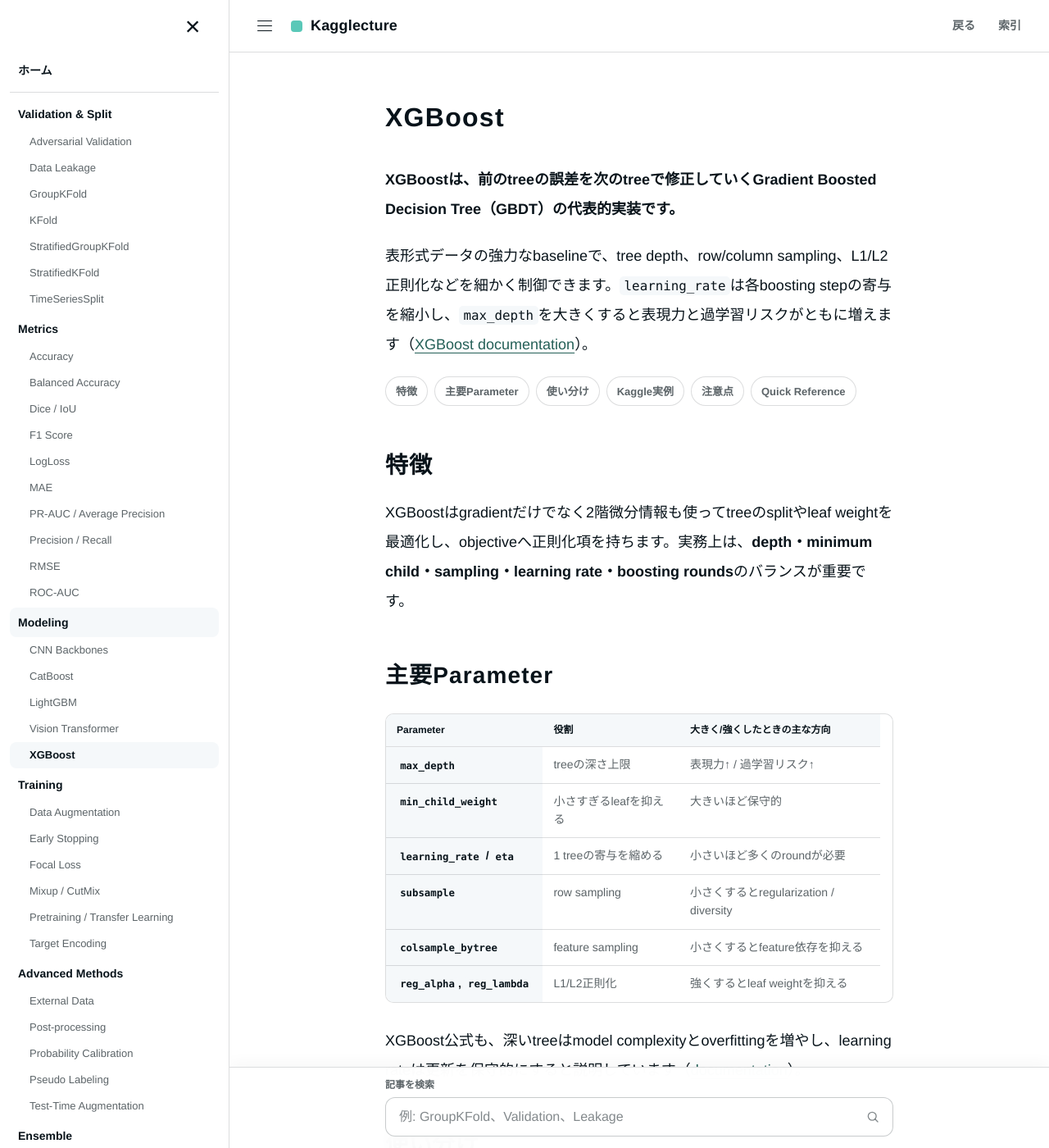
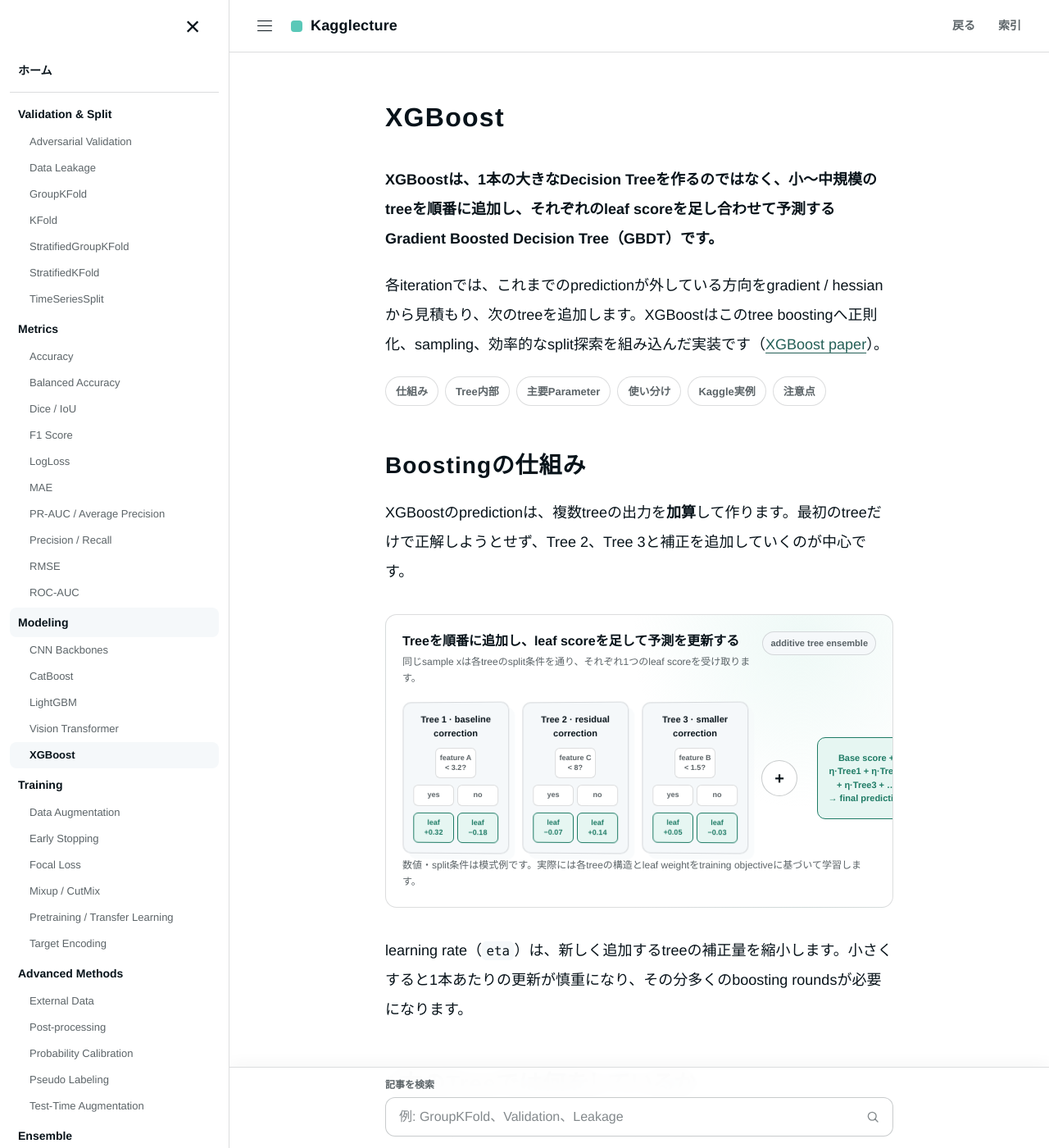
Before and after one commit to morikazu1119/Kagglecture, a Jekyll site: the page built from wiki/modeling/xgboost.md, in a window 1280 px wide and 1400 px high. Shown: the whole window at 82% size. Built offline with Jekyll 4.4.1, drawn with Linux system fonts in a browser that asks for light colours; some of the changed text lies outside the part shown.

Commit message:
Add XGBoost tree ensemble architecture visual

```diff
--- a/wiki/modeling/xgboost.md
+++ b/wiki/modeling/xgboost.md
@@ -1,7 +1,7 @@
 ---
 layout: default
 title: XGBoost
-summary: 正則化されたGradient Boosted Decision Treeを高性能に学習する、表形式Kaggleの定番モデル。
+summary: 正則化されたDecision Treeを順番に追加し、前までの予測誤差を次のtreeで補正するGradient Boosted Decision Tree実装。
 type: reference
 domain: kaggle
 topic: xgboost
@@ -17,22 +17,78 @@
 
 # XGBoost
 
-**XGBoostは、前のtreeの誤差を次のtreeで修正していくGradient Boosted Decision Tree（GBDT）の代表的実装です。**
+**XGBoostは、1本の大きなDecision Treeを作るのではなく、小〜中規模のtreeを順番に追加し、それぞれのleaf scoreを足し合わせて予測するGradient Boosted Decision Tree（GBDT）です。**
 
-表形式データの強力なbaselineで、tree depth、row/column sampling、L1/L2正則化などを細かく制御できます。`learning_rate`は各boosting stepの寄与を縮小し、`max_depth`を大きくすると表現力と過学習リスクがともに増えます（[XGBoost documentation](https://xgboost.readthedocs.io/en/stable/parameter.html)）。
+各iterationでは、これまでのpredictionが外している方向をgradient / hessianから見積もり、次のtreeを追加します。XGBoostはこのtree boostingへ正則化、sampling、効率的なsplit探索を組み込んだ実装です（[XGBoost paper](https://arxiv.org/abs/1603.02754)）。
 
 <nav class="article-jump-nav" aria-label="ページ内ナビゲーション">
-  <a href="#mechanism">特徴</a>
+  <a href="#mechanism">仕組み</a>
+  <a href="#tree">Tree内部</a>
   <a href="#parameters">主要Parameter</a>
   <a href="#comparison">使い分け</a>
   <a href="#kaggle-examples">Kaggle実例</a>
   <a href="#pitfalls">注意点</a>
-  <a href="#quick-reference">Quick Reference</a>
 </nav>
 
-## 特徴 {#mechanism}
+## Boostingの仕組み {#mechanism}
 
-XGBoostはgradientだけでなく2階微分情報も使ってtreeのsplitやleaf weightを最適化し、objectiveへ正則化項を持ちます。実務上は、**depth・minimum child・sampling・learning rate・boosting rounds**のバランスが重要です。
+XGBoostのpredictionは、複数treeの出力を**加算**して作ります。最初のtreeだけで正解しようとせず、Tree 2、Tree 3と補正を追加していくのが中心です。
+
+<div class="model-architecture" aria-label="XGBoostで複数treeのleaf scoreを加算する構造">
+  <div class="model-architecture__header">
+    <div><div class="model-architecture__title">Treeを順番に追加し、leaf scoreを足して予測を更新する</div><p class="model-architecture__subtitle">同じsample xは各treeのsplit条件を通り、それぞれ1つのleaf scoreを受け取ります。</p></div>
+    <span class="model-architecture__badge">additive tree ensemble</span>
+  </div>
+  <div class="tree-ensemble">
+    <section class="tree-card">
+      <div class="tree-card__title">Tree 1 · baseline correction</div>
+      <div class="mini-tree">
+        <div class="tree-node is-root">feature A &lt; 3.2?</div>
+        <div class="tree-node is-left">yes</div><div class="tree-node is-right">no</div>
+        <div class="tree-node is-left is-leaf">leaf +0.32</div><div class="tree-node is-right is-leaf">leaf −0.18</div>
+      </div>
+    </section>
+    <section class="tree-card">
+      <div class="tree-card__title">Tree 2 · residual correction</div>
+      <div class="mini-tree">
+        <div class="tree-node is-root">feature C &lt; 8?</div>
+        <div class="tree-node is-left">yes</div><div class="tree-node is-right">no</div>
+        <div class="tree-node is-left is-leaf">leaf −0.07</div><div class="tree-node is-right is-leaf">leaf +0.14</div>
+      </div>
+    </section>
+    <section class="tree-card">
+      <div class="tree-card__title">Tree 3 · smaller correction</div>
+      <div class="mini-tree">
+        <div class="tree-node is-root">feature B &lt; 1.5?</div>
+        <div class="tree-node is-left">yes</div><div class="tree-node is-right">no</div>
+        <div class="tree-node is-left is-leaf">leaf +0.05</div><div class="tree-node is-right is-leaf">leaf −0.03</div>
+      </div>
+    </section>
+    <div class="tree-sum" aria-label="加算">+</div>
+    <div class="boost-output">Base score + η·Tree1 + η·Tree2 + η·Tree3 + …<br>→ final prediction</div>
+  </div>
+  <p class="model-architecture__caption">数値・split条件は模式例です。実際には各treeの構造とleaf weightをtraining objectiveに基づいて学習します。</p>
+</div>
+
+learning rate（`eta`）は、新しく追加するtreeの補正量を縮小します。小さくすると1本あたりの更新が慎重になり、その分多くのboosting roundsが必要になります。
+
+## 1本のTreeでは何をしているか {#tree}
+
+1つのsampleは、feature条件を上から順に判定してleafへ到達します。leafに入っている連続値がそのtreeの出力です。classificationでも各tree自体はclass labelを直接返すというより、最終scoreへ加える値を返します。
+
+<div class="model-architecture" aria-label="XGBoostの1本のDecision Tree内部">
+  <div class="model-architecture__header"><div><div class="model-architecture__title">Feature条件でsampleを分岐し、最後にleaf scoreを返す</div><p class="model-architecture__subtitle">depthを増やすほど細かいfeature interactionを表現できますが、過学習riskも増えます。</p></div><span class="model-architecture__badge">tree structure</span></div>
+  <div class="residual-architecture" style="grid-template-columns:repeat(5,minmax(0,1fr))">
+    <div class="residual-node">sample x</div>
+    <div class="residual-node">A &lt; 3.2?</div>
+    <div class="residual-node">C &lt; 8?</div>
+    <div class="residual-node is-add">leaf<br>+0.14</div>
+    <div class="residual-node">ensembleへ加算</div>
+  </div>
+  <p class="model-architecture__caption">この経路は1 sampleが通るpathだけを抜き出した模式図です。tree全体には他のbranch / leafも存在します。</p>
+</div>
+
+XGBoostはgradientだけでなく2階微分情報も用いた近似でsplit gainやleaf weightを最適化し、tree complexityへの正則化項を持ちます（[XGBoost paper](https://arxiv.org/abs/1603.02754)）。
 
 ## 主要Parameter {#parameters}
 
@@ -48,14 +104,12 @@
   </tbody>
 </table></div>
 
-XGBoost公式も、深いtreeはmodel complexityとoverfittingを増やし、learning rateは更新を保守的にすると説明しています（[documentation](https://xgboost.readthedocs.io/en/latest/r_docs/R-package/docs/reference/xgboost.html)）。
-
 ## 使い分け {#comparison}
 
 <div class="comparison-board" aria-label="XGBoostと他GBDTの使い分け">
-  <section class="comparison-card"><h4><a href="{{ '/wiki/modeling/lightgbm.html' | relative_url }}">LightGBM</a></h4><dl><dt>重視</dt><dd>高速なleaf-wise探索</dd><dt>特徴</dt><dd>histogram / native categorical</dd></dl></section>
-  <section class="comparison-card"><h4><a href="{{ '/wiki/modeling/catboost.html' | relative_url }}">CatBoost</a></h4><dl><dt>重視</dt><dd>categorical処理を減らす</dd><dt>特徴</dt><dd>ordered boosting</dd></dl></section>
-  <section class="comparison-card is-primary"><h4>XGBoost</h4><dl><dt>重視</dt><dd>robustなGBDT baseline</dd><dt>特徴</dt><dd>正則化・samplingを細かく制御</dd></dl></section>
+  <section class="comparison-card"><h4><a href="{{ '/wiki/modeling/lightgbm.html' | relative_url }}">LightGBM</a></h4><dl><dt>成長</dt><dd>leaf-wise</dd><dt>特徴</dt><dd>histogram / native categorical</dd></dl></section>
+  <section class="comparison-card"><h4><a href="{{ '/wiki/modeling/catboost.html' | relative_url }}">CatBoost</a></h4><dl><dt>核</dt><dd>ordered boosting</dd><dt>特徴</dt><dd>categorical処理を組み込み</dd></dl></section>
+  <section class="comparison-card is-primary"><h4>XGBoost</h4><dl><dt>核</dt><dd>regularized additive tree boosting</dd><dt>特徴</dt><dd>depth・sampling・正則化を細かく制御</dd></dl></section>
 </div>
 
 同じtabularでも3者の誤差は完全一致しないため、OOF比較してensemble候補にします。
@@ -82,12 +136,12 @@
 
 Target Encodingなど外部encodingを使うなら、model自体が強くてもencoding pipelineのLeakageでCVは壊れます。
 
-## Quick Reference {#quick-reference}
+## Quick Reference
 
-- tabularの強いbaseline。
+- 予測は複数treeのleaf scoreの加算。
+- 新しいtreeは前までの誤差を補正する方向へ追加される。
+- `eta`は1本のtreeの寄与を縮める。
 - depthと`min_child_weight`を対で見る。
-- row/feature samplingで正則化と多様性を作る。
-- Early Stoppingを使う。
 - OOFを保存してLightGBM/CatBoostとも比較する。
 
 ## 関連項目
@@ -99,8 +153,8 @@
 
 ## 参考文献
 
-1. [XGBoost, “XGBoost Parameters”](https://xgboost.readthedocs.io/en/stable/parameter.html)
-2. [XGBoost, “Fit XGBoost Model”](https://xgboost.readthedocs.io/en/latest/r_docs/R-package/docs/reference/xgboost.html)
+1. [Chen & Guestrin, “XGBoost: A Scalable Tree Boosting System”, 2016](https://arxiv.org/abs/1603.02754)
+2. [XGBoost, “XGBoost Parameters”](https://xgboost.readthedocs.io/en/stable/parameter.html)
 3. [Kaggle, “30 Days of ML: 1st Place Solution”, 2021](https://www.kaggle.com/competitions/30-days-of-ml/writeups/kaggle-swags-1st-place-solution)
 4. [Kaggle, “March Machine Learning Mania 2026: 1st Place Solution”, 2026](https://www.kaggle.com/competitions/march-machine-learning-mania-2026/writeups/march-machine-learning-mania-2026-1st-place-solut)
 5. [Kaggle, “Predicting Student Health Risk: 2nd Place Solution”, 2026](https://www.kaggle.com/competitions/playground-series-s6e7/writeups/2nd-place-solution)
```
